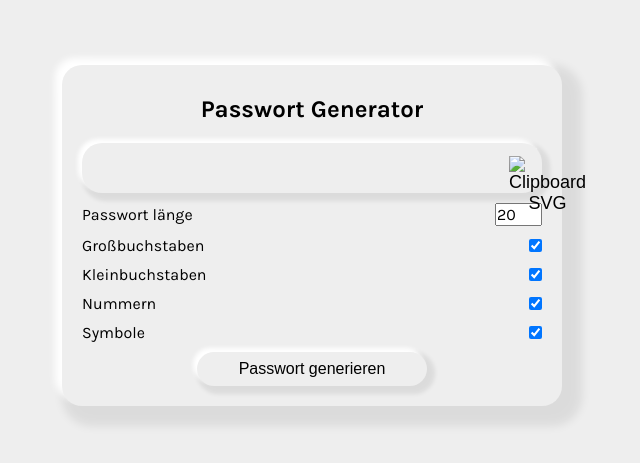
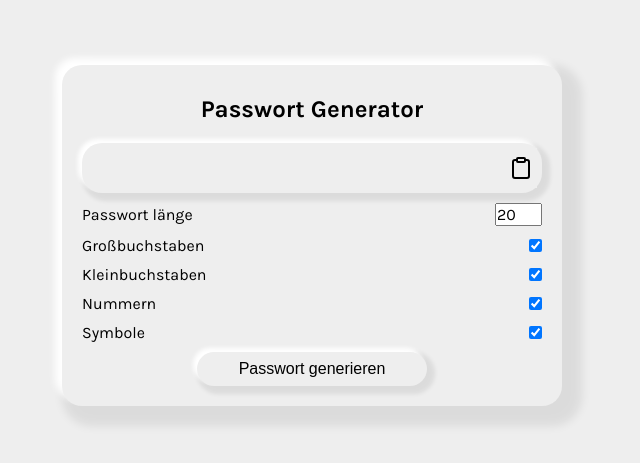
Before and after one commit to Hensga/Passwort-Generator, a plain HTML site: page index.html in a window 1280 px wide. Shown: the part 165-628 px from the top of the page, without its empty margins (328-968 px from the left). Drawn offline with Linux system fonts and the light colour scheme; the site is published under a folder, as on GitHub Pages, so addresses that start at the root find nothing.

Commit message:
Update index.html

```diff
--- a/index.html
+++ b/index.html
@@ -14,7 +14,7 @@
       <div class="result-container">
         <span id="result"></span>
         <button class="btn" id="clipboard">
-          <img src="/img/clipboard.svg" alt="Clipboard SVG" />
+          <img src="img/clipboard.svg" alt="Clipboard SVG" />
         </button>
       </div>
       <div class="settings">
```
